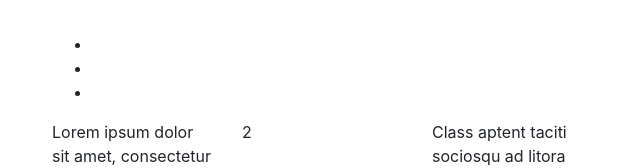
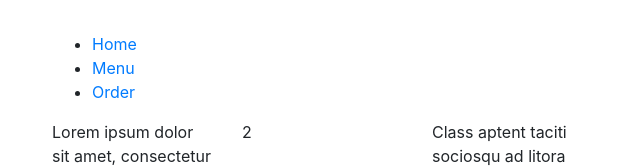
Before and after one commit to naomiquinones/assessmentReview, a plain HTML site: page index.html in a window 1280 px wide. Shown: the top 168 px of the page, without its empty margins (33-673 px from the left). Drawn offline with nearby package versions, Linux system fonts and the light colour scheme.

Commit message:
Modify index

```diff
--- a/index.html
+++ b/index.html
@@ -15,9 +15,9 @@
     </header>
     <nav class="page-nav">
       <ul>
-        <li><a href="#"></a></li>
-        <li><a href="#"></a></li>
-        <li><a href="#"></a></li>
+        <li><a href="index.html">Home</a></li>
+        <li><a href="#">Menu</a></li>
+        <li><a href="#">Order</a></li>
       </ul>
     </nav>
     <main>
```
